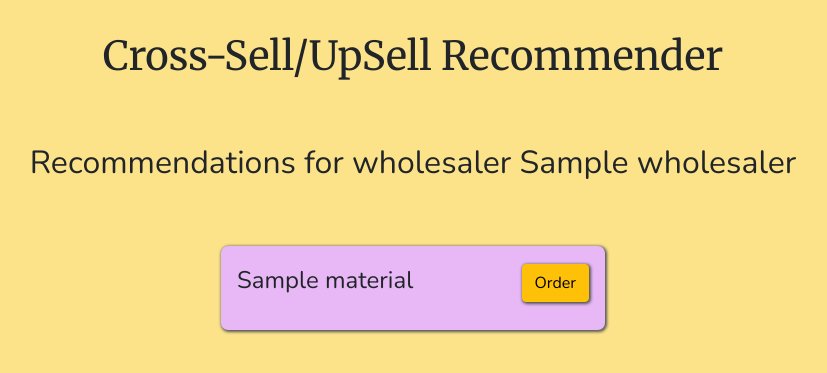
After one commit to shubhraneel/CrossSellUpSell, a Flask app: template templates/recommendations.html in a window 1280 px wide. The commit adds this page. Shown: the top 373 px of the page, without its empty margins (227-1054 px from the left). Run offline with Flask 2, Linux system fonts and the light colour scheme; the template is opened without the code that fills it: most values are stand-ins (such as "Sample title", 1, 10 or a date in 2020).

Commit message:
Add recommendations page

```diff
--- a/app.py
+++ b/app.py
@@ -15,7 +15,7 @@ def recommendations():
 
 @app.route('/recommendations/<wholesaler_id>')
 def recommendations_wholesaler(wholesaler_id):
-  return str(predict(int(wholesaler_id)))
+  return render_template('recommendations.html', wholesaler=wholesaler_id, materials=predict(int(wholesaler_id)))
 
 if __name__ == '__main__':
   app.run(debug=True)
--- a/material_recommender.py
+++ b/material_recommender.py
@@ -64,7 +64,7 @@ num_materials = len(np.unique(np.array(list(mudi.keys()))))
 M = RecommenderNet(num_wholesalers, num_materials, EMBEDDING_SIZE)
 M.load_weights("models/material_recommed")
 
-def predict(wholesaler_id):
+def predict(wholesaler_id, k=5):
 
   one_user_wholesaler=[]
   wholesaler_id_transformed = wudi[wholesaler_id]
@@ -81,10 +81,8 @@ def predict(wholesaler_id):
   key_list_1 = list(mudi.keys())
   val_list_1 = list(mudi.values())
 
-  preds=[]
-  for i in range(len(one_user)):
-      preds.append([float(M.predict(np.asarray([one_user.iloc[i]]))[0]), key_list_1[val_list_1.index(one_user['material'][i])]])
-  preds = np.array(preds)
-  indices = np.argsort(preds[:, 0])
+  preds = M.predict(np.array(one_user))
+  preds = np.squeeze(preds)
+  top_k = [key_list_1[val_list_1.index(x)] for x in np.argsort(preds)[-k:][::-1]]
 
-  return preds[indices[-5:]][:, 1]
+  return top_k
--- a/static/css/main.css
+++ b/static/css/main.css
@@ -43,3 +43,34 @@ body {
   font-size: 1.5rem;
   padding: 1rem;
 }
+
+.recommendation-header {
+  text-align: center;
+  margin: 4rem;
+}
+
+.recommendation-card {
+  margin: 1rem auto;
+  width: 30%;
+  border-radius: 7px;
+  background-color: #e7b8f5;
+  font-size: 1.5rem;
+  padding: 1rem;
+  display: flex;
+  justify-content: space-between;
+  box-shadow: 1px 1px 3px 1px #555;
+}
+
+.recommendation-button {
+  box-shadow: 1px 1px 3px 1px #555;
+}
+
+.recommendation-button:hover {
+  transform: translate(0, -1px);
+  box-shadow: 2px 2px 7px 2px #555;
+}
+
+.recommendation-button:active {
+  transform: translate(0, 1px);
+  box-shadow: 0 0 2px 1px #555;
+}
--- /dev/null
+++ b/templates/recommendations.html
@@ -0,0 +1,22 @@
+{% extends 'base.html' %}
+
+{% block head %}
+
+{% endblock %}
+
+{% block body %}
+<h2 class="recommendation-header">
+  Recommendations for wholesaler {{ wholesaler }}
+</h2>
+{% for material in materials %}
+<div class="recommendation-card">
+  <div class="recommendation-left">
+    <p class="recommendation-material">{{material}}</p>
+  </div>
+  <div class="recommendation-right">
+    <a href="#"><button class="btn btn-warning recommendation-button">Order</button></a>
+  </div>
+</div>
+{% endfor %}
+
+{% endblock %}
```
Also changed, not shown: HLpredictor.py (added).
